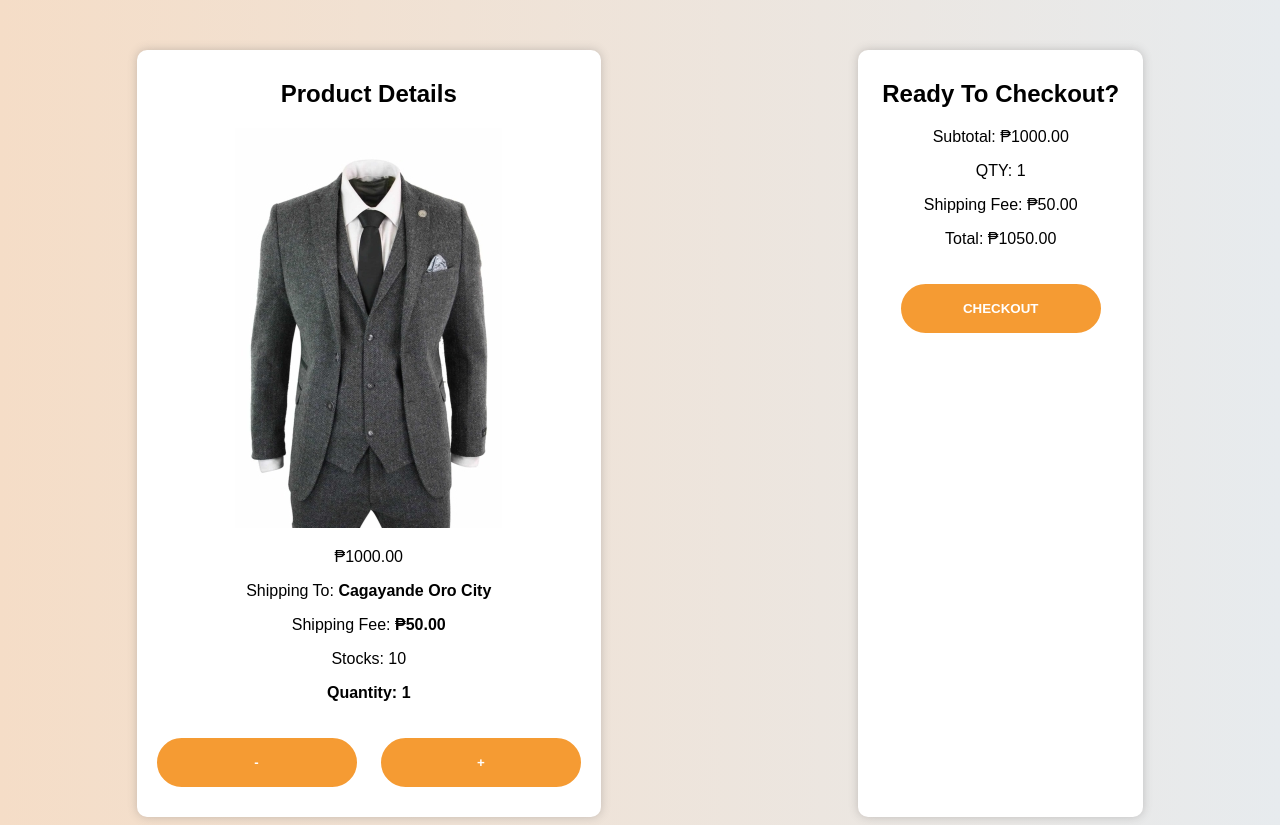
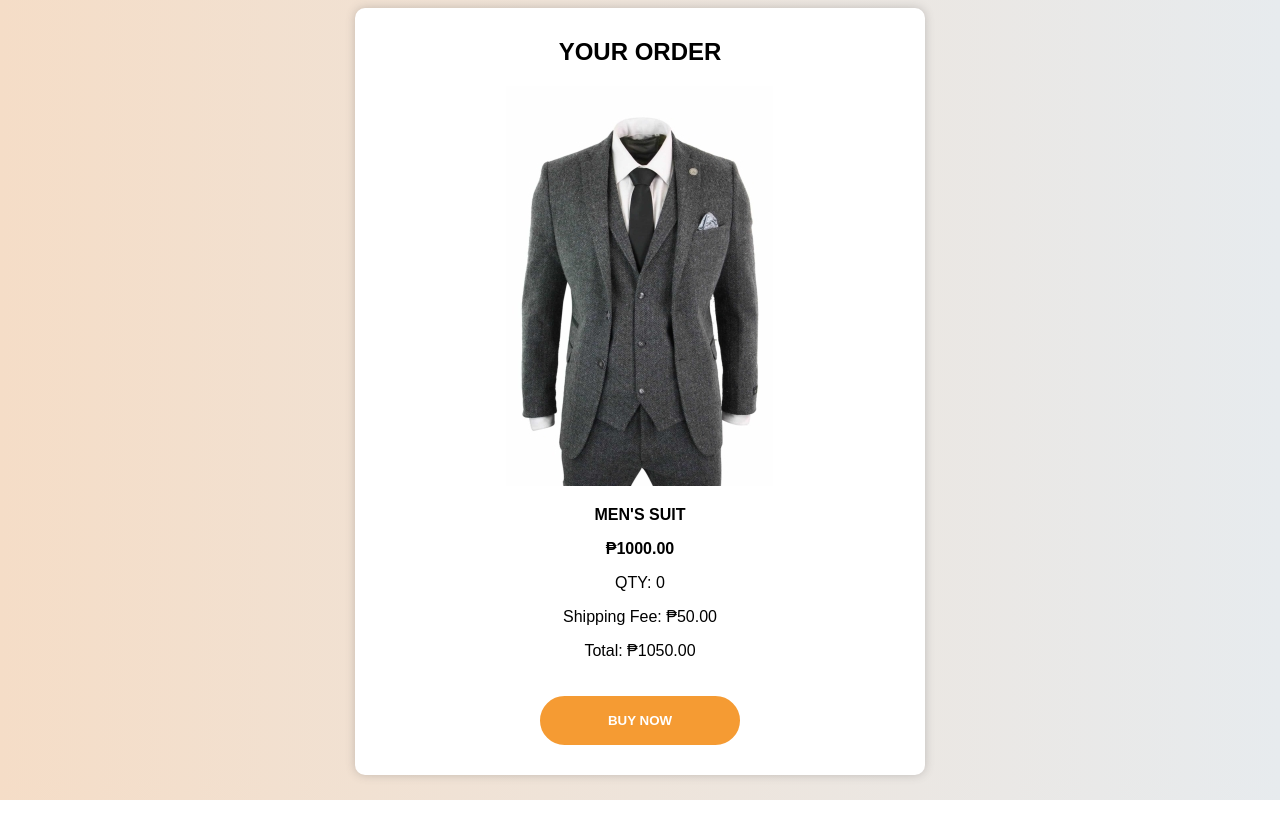
Before and after one commit to rs183c56/hands-on, a plain HTML site: page page2.html in a window 1280 px wide. Both pictures are taken after a click on the button "CHECKOUT". After the commit the page ends 800 px from the top, so only its background shows below. Drawn offline with Linux system fonts and the light colour scheme.

Commit message:
Checkout quantity resolve

```diff
--- a/page2.html
+++ b/page2.html
@@ -23,8 +23,8 @@
 
         <p>Stocks: 10</p>
         <p style="font-weight: bold;">Quantity: <span id="quantity">1</span></p>
-        <button onclick="descQuantity()">-</button>
-        <button onclick="addQuantity()">+</button>
+        <button onclick="descQuantity()"><b>-</b></button>
+        <button onclick="addQuantity()"><b>+</b></button>
 
 
 
--- a/style.css
+++ b/style.css
@@ -25,6 +25,7 @@ button{
     flex-direction: row;
     justify-content: space-between;
     margin-top: 50px;
+
 }
 .box {
 
@@ -37,8 +38,9 @@ button{
   }
   .box2 {
     max-width: 550px;
+
     margin: 0 auto;
-    padding: 10px;
+    padding: 60px;
     background-color: #ffffff;
     border-radius: 10px;
     box-shadow: 0 0 10px rgba(92, 89, 89, 0.3);
--- a/test.js
+++ b/test.js
@@ -48,8 +48,11 @@ function descQuantity() {
 
 
 function checkout() {
+    document.getElementById("box3").style.display = "block";
+    document.getElementById("page2").style.display = "none";
+
     let checkQty = quantity;
-    let checkTotal = total + 50;
+    // let checkTotal = total + 50;
 
     document.getElementById('quantityf').innerHTML = checkQty;
     document.getElementById('totalf').innerHTML = "₱" + ((quantity * 1000) + 50).toFixed(2);
```
